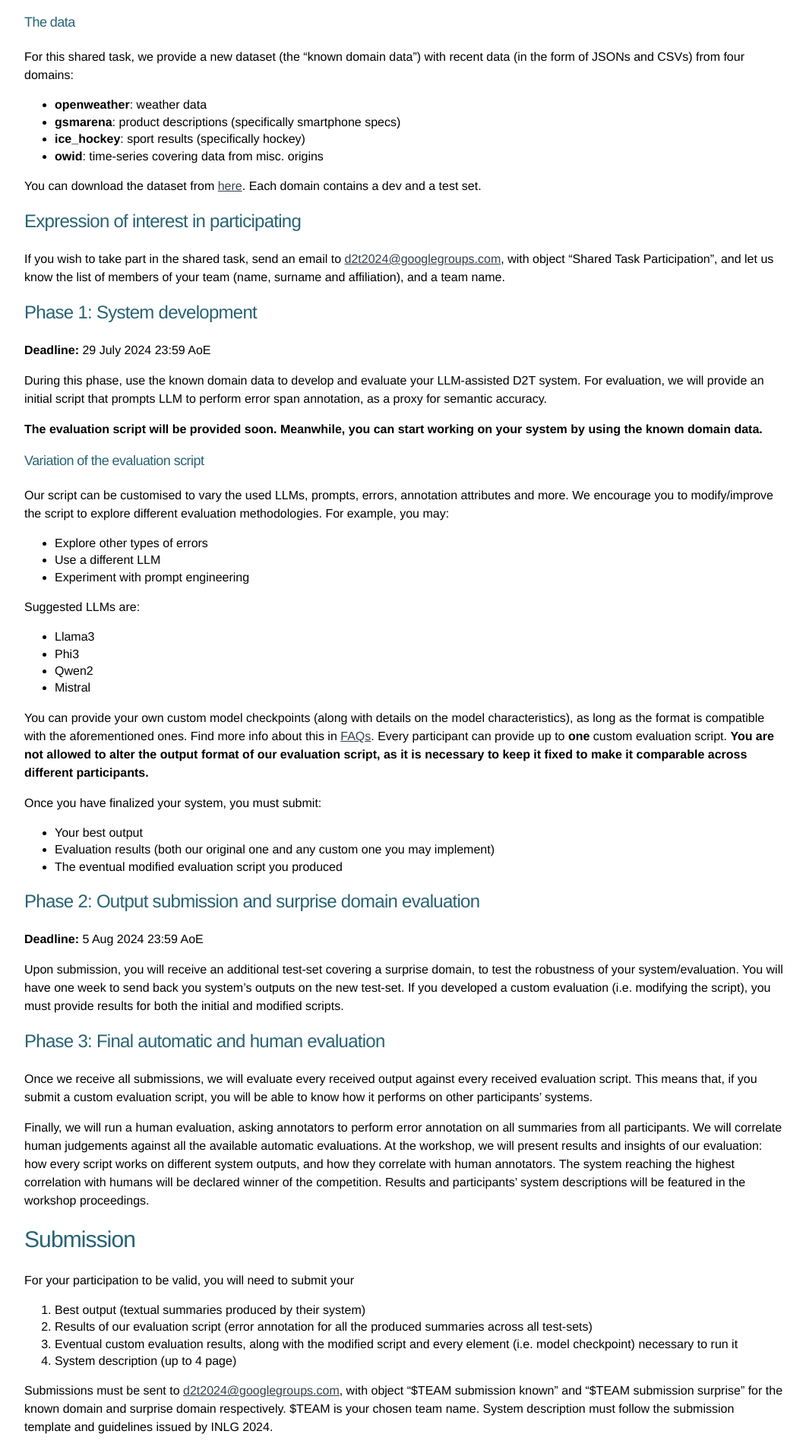
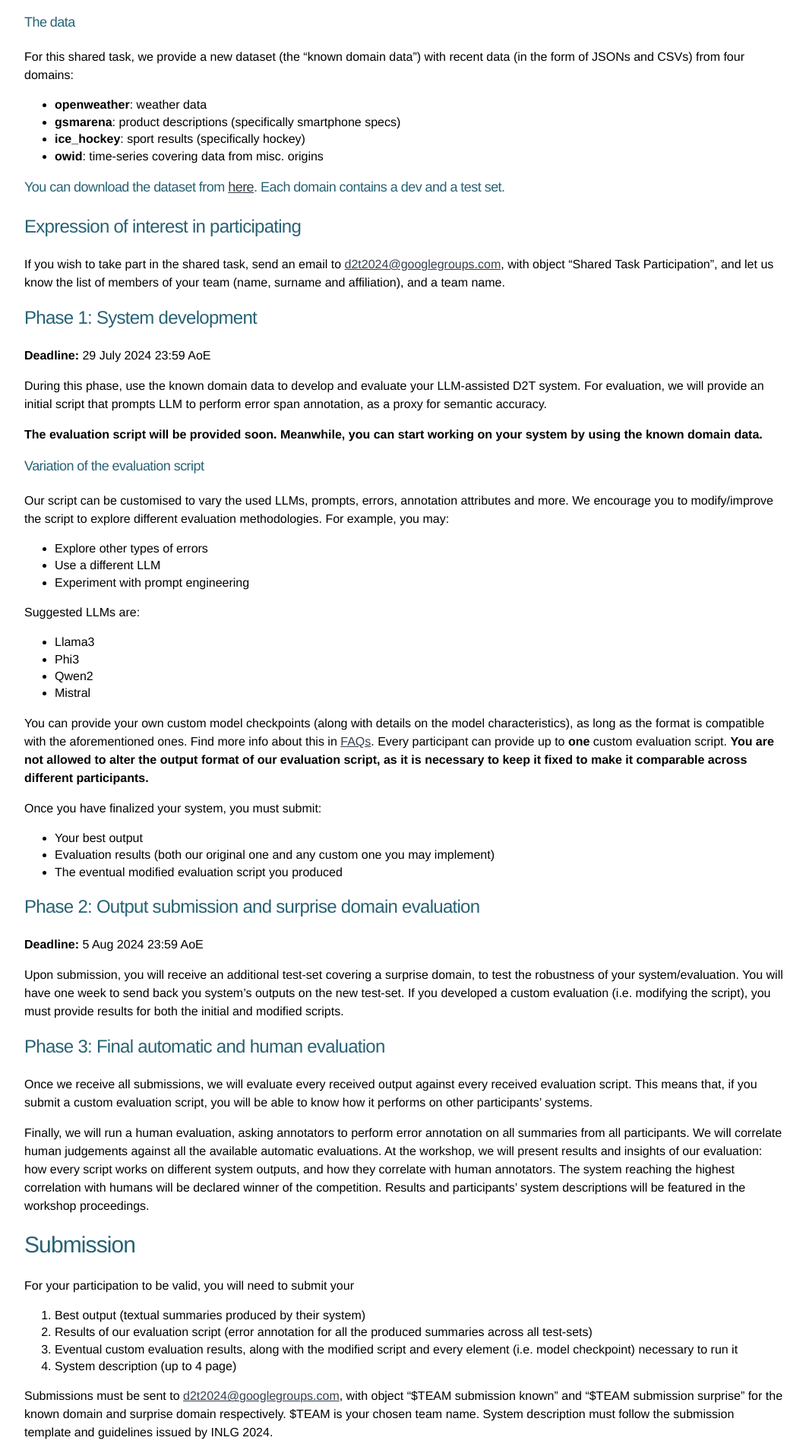
Before and after one commit to practicald2t/practicald2t.github.io, a Jekyll site: the page built from pages/shared_task.md, in a window 1280 px wide. Shown: the part 498-2406 px from the top of the page at 76% size, without its empty margins (108-1169 px from the left). Built offline with Jekyll 4.4.1, drawn with Linux system fonts in a browser that asks for light colours.

```diff
--- a/pages/shared_task.md
+++ b/pages/shared_task.md
@@ -26,7 +26,7 @@ For this shared task, we provide a new dataset (the "known domain data") with re
 - **ice_hockey**: sport results (specifically hockey)
 - **owid**: time-series covering data from misc. origins
 
-You can download the dataset from [here](https://practicald2t.github.io/assets/shared_task_data/known_domains.zip). Each domain contains a dev and a test set.
+### You can download the dataset from [here](https://practicald2t.github.io/assets/shared_task_data/known_domains.zip). Each domain contains a dev and a test set.
 
 ## Expression of interest in participating
 If you wish to take part in the shared task, send an email to [d2t2024@googlegroups.com](mailto:d2t2024@googlegroups.com), with object "Shared Task Participation", and let us know the list of members of your team (name, surname and affiliation), and a team name.
```
